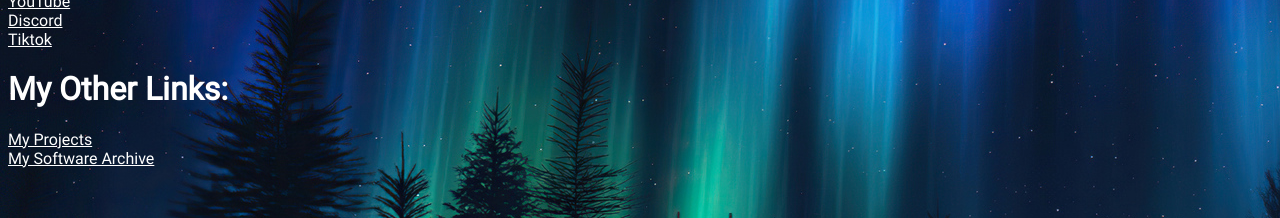
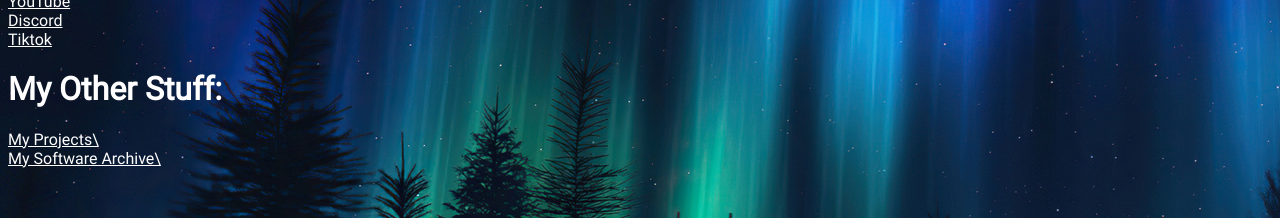
Before and after one commit to fastersonic2017/fastersonic2017.github.io, a plain HTML site: page index.html in a window 1280 px wide. Shown: the part 243-461 px from the top of the page. Drawn offline with Linux system fonts and the light colour scheme.

Commit message:
Update index.html

```diff
--- a/index.html
+++ b/index.html
@@ -16,10 +16,10 @@
 	  <br>
 	  <a href="https://www.tiktok.com/@fastersonic2017">Tiktok</a>
 	  <br>
-	  <h1>My Other Links:</h1>
-	  <a href="https://fastersonic2017.github.io/projects">My Projects</a>
+	  <h1>My Other Stuff:</h1>
+	  <a href="https://fastersonic2017.github.io/projects">My Projects\</a>
 	  <br>
-	  <a href="https://fastersonic2017.github.io/softwarearchive">My Software Archive</a>
+	  <a href="https://fastersonic2017.github.io/softwarearchive">My Software Archive\</a>
 	  </body>
 	  <style>
 body {
```
